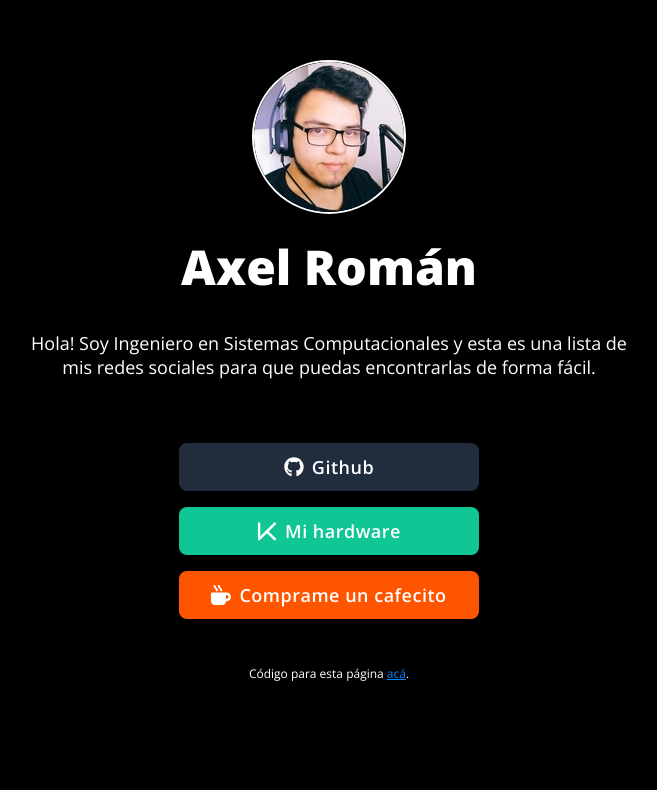
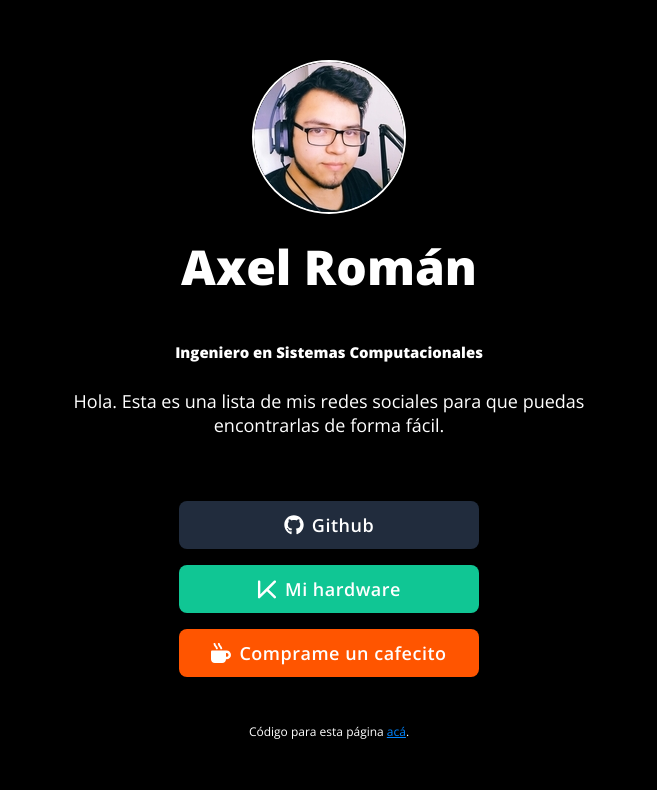
Before and after one commit to axelroman20/Linktree, a plain HTML site: page index.html in a window 1280 px wide. Shown: the whole page, without its empty margins (311-968 px from the left). Drawn offline with nearby package versions, Linux system fonts and the light colour scheme.

Commit message:
Update index.html

```diff
--- a/index.html
+++ b/index.html
@@ -106,9 +106,9 @@
 
         <!-- Your Name -->
         <h1>Axel Román</h1>
-
+        <h5>Ingeniero en Sistemas Computacionales</h5>
         <!-- Short Bio -->
-        <p>Hola! Soy Ingeniero en Sistemas Computacionales y esta es una lista de mis redes sociales para que puedas encontrarlas de forma fácil.</p>
+        <p>Hola. Esta es una lista de mis redes sociales para que puedas encontrarlas de forma fácil.</p>
 
         <!-- Replace # with your profile URL. Delete whatever you don't need & create your own brand styles in css/brands.css -->
         <!--
```
